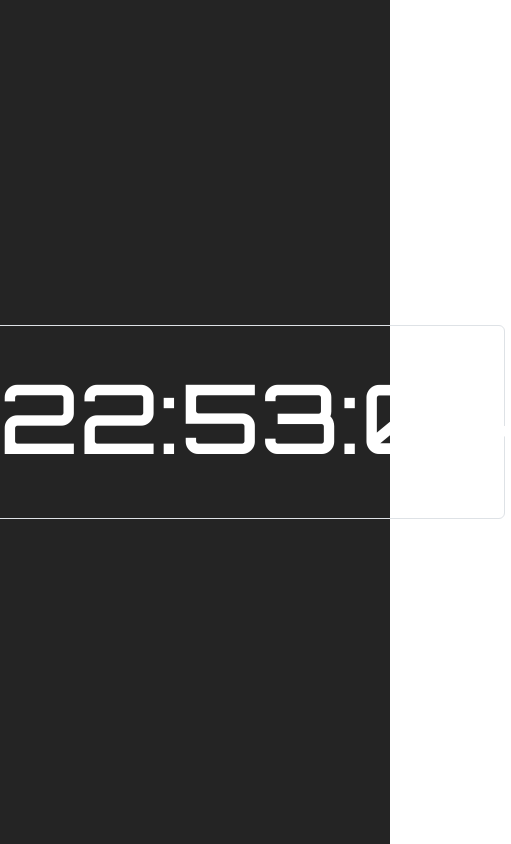
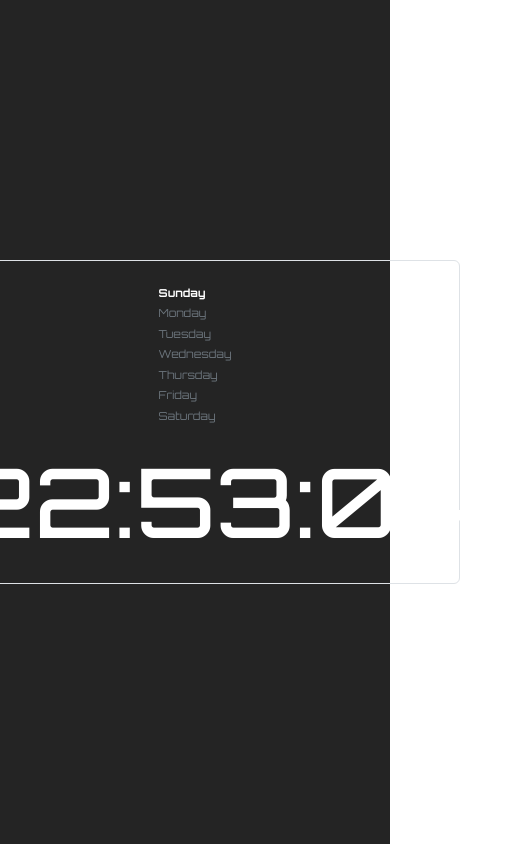
Before and after one commit to luneto10/digital-clock, a React (Vite) app: page / in a window 390 px wide. Shown: the whole page, 511 px wide, since content can reach past the window. Built offline with nearby package versions, Linux system fonts and the light colour scheme.

Commit message:
Implement responsive website

```diff
--- a/src/App.tsx
+++ b/src/App.tsx
@@ -6,8 +6,8 @@ function App() {
     return (
         <div className="App d-flex align-items-center justify-content-center">
             <div className="text-white border rounded-2 p-4 d-inline-block">
-                <div className="d-flex flex-row align-items-center">
-                    <div className="me-3">
+                <div className="d-flex flex-column flex-md-row align-items-center">
+                    <div className="mb-3 mb-md-0 me-0 me-md-3">
                         <Weekdays />
                     </div>
                     <ClockTime />
--- a/src/components/ClockTime.tsx
+++ b/src/components/ClockTime.tsx
@@ -20,8 +20,8 @@ export default function ClockTime() {
 
     return (
         <div className="text-center">
-            <h1 className="digits">
-                <span className="time-container">{timeString}</span>
+            <h1 className="digits m-0 p-0">
+                <span className="time-container digits">{timeString}</span>
             </h1>
         </div>
     );
--- a/src/components/styles/clockTime.css
+++ b/src/components/styles/clockTime.css
@@ -5,7 +5,7 @@
 .digits {
     font-size: 6rem;
     font-family: "Orbitron", sans-serif;
-    font-feature-settings: 'tnum';
+    font-variant-numeric: tabular-nums;
 }
 
 .time-container {
```
